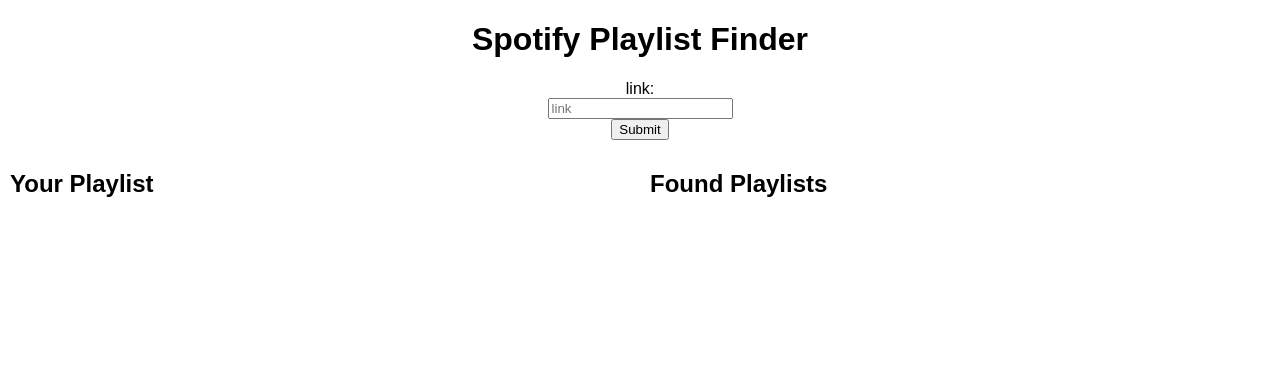
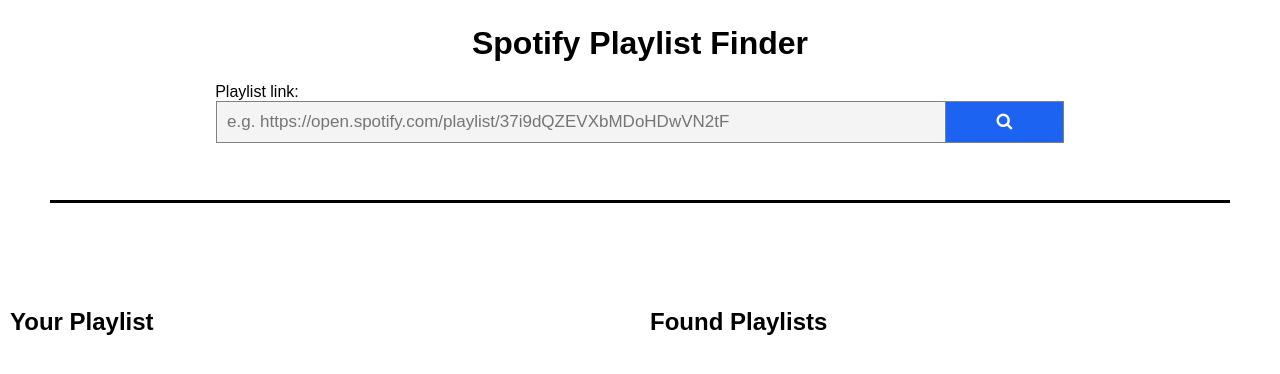
Before and after one commit to e-chenxu/Similar-Spotify-Playlists, a Flask app: page / in a window 1280 px wide. Shown: the top 374 px of the page. Run offline with Flask 2, Linux system fonts and the light colour scheme.

Commit message:
search bar functions

```diff
--- a/app.py
+++ b/app.py
@@ -3,17 +3,16 @@ import data
 
 app = Flask(__name__)
 
-
-def emptyCheck():
-    return
-
-
 @app.route('/', methods=["GET", "POST"])
 def index():
     if request.method == "POST":
-        emptyCheck()
         # getting input with name = fname in HTML form
         spotify_link = request.form.get("link")
+
+        # check if the input is correct, if it isnt, dont do anything
+        if not data.correct_link_check(spotify_link):
+            return '', 204
+
         track_list = data.get_tracks_from_pl(spotify_link)
         # now that we have the track_list, we have to find 5 similar playlists
 
--- a/static/css/main.css
+++ b/static/css/main.css
@@ -21,3 +21,82 @@ body{
 .leftcolumn {
     background: #FFFFFF;
 }
+
+.inputbox{
+    font-size: 17px;
+    height: 30px;
+    width: 50%;
+}
+
+.submit_button{
+
+}
+
+.submit_body{
+    position: relative;
+    top: -25px;
+    height: 175px;
+    border-bottom: solid black;
+    margin: 50px;
+    text-align: left;
+}
+form {
+    align-items: center;
+    margin: 0 auto;
+}
+
+
+
+
+
+label{
+    text-align: left;
+    position: relative;
+    left: 14%;
+}
+
+img {
+    max-width: 120%;
+    max-height: 120%;
+}
+
+.search_button{
+    width: 30px;
+    height: 30px;
+}
+
+.submit_stuff{
+    width: 70%;
+    height: 30px;
+}
+
+form input[type=text] {
+  padding: 10px;
+  font-size: 17px;
+  border: 1px solid grey;
+  width: 60%;
+  background: #f5f4f4;
+}
+
+form button {
+  width: 10%;
+  padding: 10px;
+  background: #1c63f1;
+  color: white;
+  font-size: 17px;
+  border: 1px solid grey;
+  border-left: none;
+  cursor: pointer;
+
+}
+
+form button:hover {
+  background: #0c57ec;
+}
+
+/* clear content */
+form::after {
+  content: "";
+  clear: both;
+  display: table;
+}
--- a/templates/base.html
+++ b/templates/base.html
@@ -1,12 +1,15 @@
 <!DOCTYPE html>
 <html lang="en">
 <head>
-    <meta charset="UTF-8">
-    <link rel="stylesheet" href="{{ url_for('static',filename='css/main.css') }}">
+    <meta charset="UTF-8" content="width=device-width, initial-scale=1">
+    <link rel="stylesheet" href="{{ url_for('static',filename='css/main.css')}}">
+    <link rel="stylesheet" href="https://cdnjs.cloudflare.com/ajax/libs/font-awesome/4.7.0/css/font-awesome.min.css">
     {% block head %}{% endblock %}
 </head>
 <body>
+    <div class="submit_body">
     {% block body_input %}{% endblock %}
+    </div>
     <div class="row">
         <div class="column leftcolumn">
             <h2>Your Playlist</h2>
--- a/templates/index.html
+++ b/templates/index.html
@@ -6,10 +6,11 @@
 
 {% block body_input %}
 <h1 class="center">Spotify Playlist Finder</h1>
-<form method="POST" class="center">
-  <label for="link">link:</label><br>
-    <input type="text" id="link" name="link" placeholder="link"><br>
-  <input type="submit" value="Submit">
+<form method="POST">
+  <label for="link">Playlist link:</label><br>
+    <div class="center">
+        <input class="" type="text" id="link" name="link" placeholder="e.g. https://open.spotify.com/playlist/37i9dQZEVXbMDoHDwVN2tF"><button class="" type="submit"><i class="fa fa-search"></i></button>
+    </div>
 </form>
 {% endblock %}
 
```
Also changed, not shown: data.py (+7 -0 lines).
